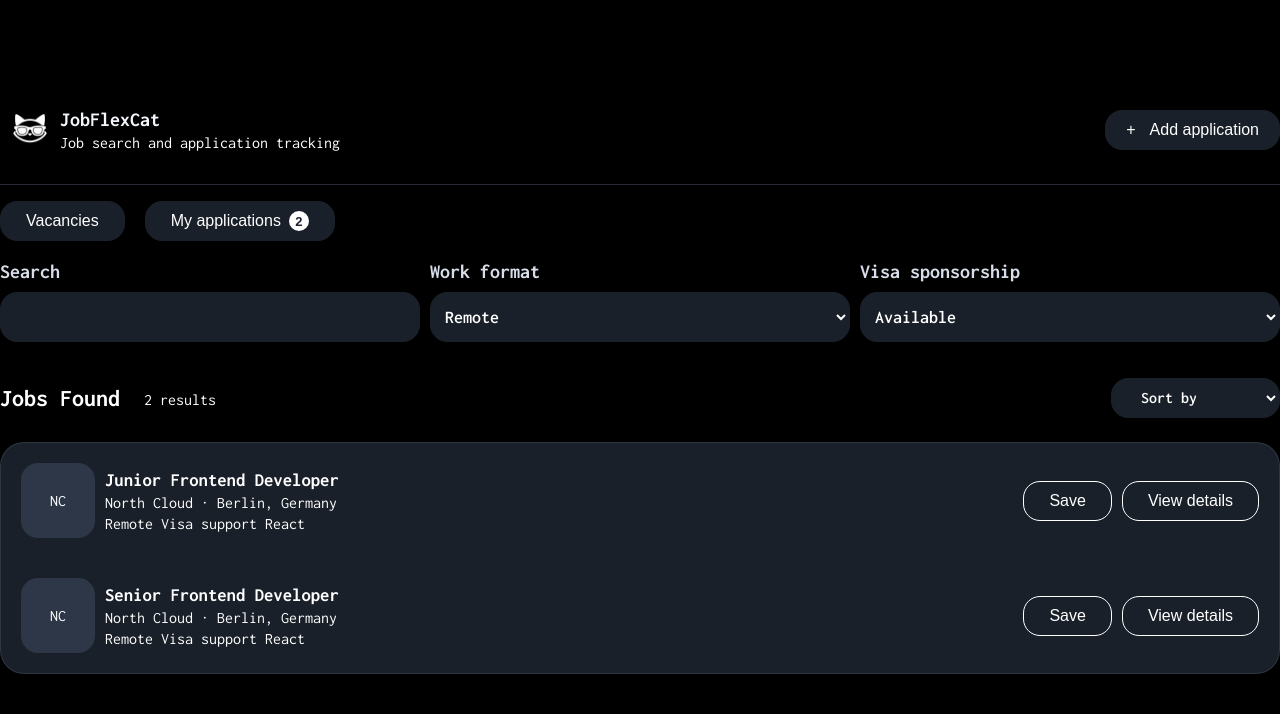
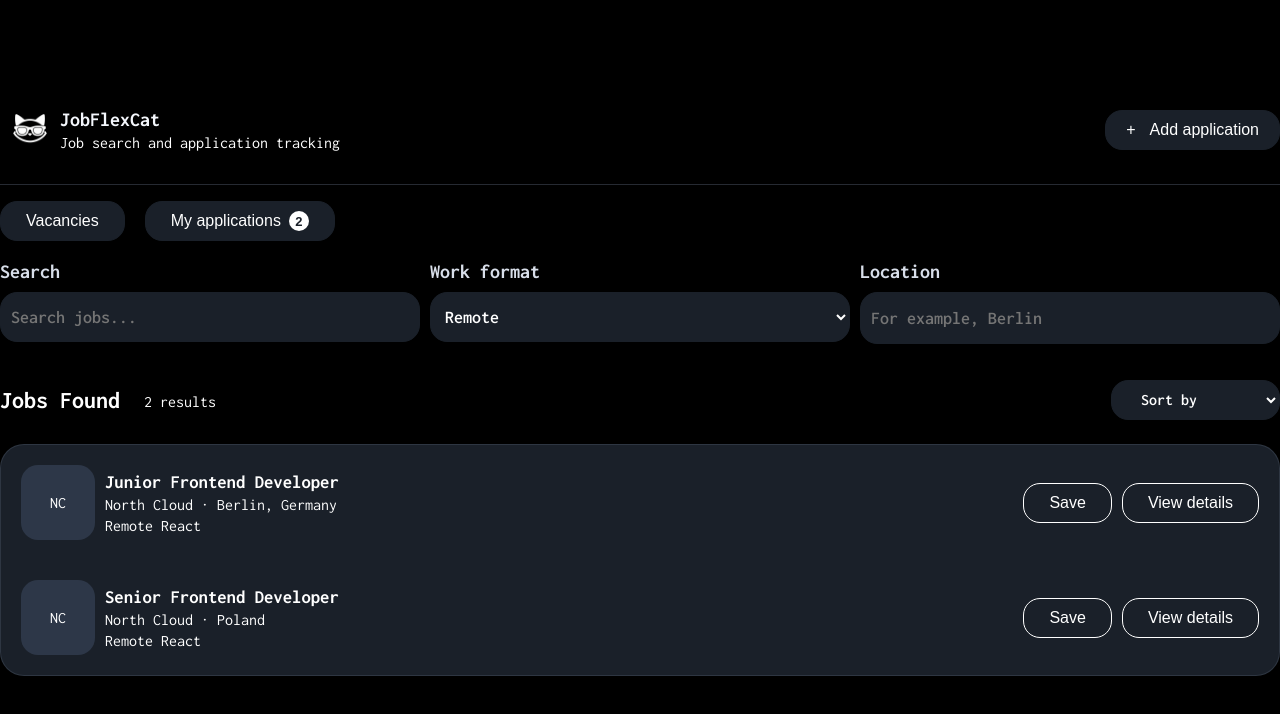
Before and after one commit to FinrichEu/MewRoute, a React (Vite) app: page / in a window 1280 px wide. Shown: the top 714 px of the page. Built offline with nearby package versions, Linux system fonts and the light colour scheme.

Commit message:
Added searchedJobs and filteredJobs

```diff
--- a/src/components/JobList.jsx
+++ b/src/components/JobList.jsx
@@ -2,6 +2,14 @@ import React from 'react'
 import JobCard from './JobCard.jsx'
 
 export default function JobList({ jobsarray }) {
+  if (jobsarray.length === 0) {
+    return (
+      <div className="job-list">
+        <p>No jobs available.</p>
+      </div>
+    )
+  }
+
   return (
     <div className="job-list">
       {jobsarray.map((item) => (
--- a/src/components/JobsPage.jsx
+++ b/src/components/JobsPage.jsx
@@ -7,6 +7,8 @@ import JobsList from './JobList.jsx'
 export default function JobsPage() {
 
   const [sortBy, setSortBy] = useState("default");
+  const [search, setSearch] = useState("");
+  const [location, setlocation] = useState("");
 
   const jobs = [
     {
@@ -15,17 +17,19 @@ export default function JobsPage() {
       title: 'Junior Frontend Developer',
       company: 'North Cloud',
       location: 'Berlin, Germany',
-      tags: ['Remote', 'Visa support', 'React'],
+      tags: ['Remote', 'React'],
       created_at: "1638006745",
+      job_types: ["Internship"]
     },
     {
       id: 2,
       logo: 'NC',
       title: 'Senior Frontend Developer',
       company: 'North Cloud',
-      location: 'Berlin, Germany',
-      tags: ['Remote', 'Visa support', 'React'],
+      location: 'Poland',
+      tags: ['Remote', 'React'],
       created_at: "1638006747",
+      job_types: ["full time"]
     }
   ]
 
@@ -40,11 +44,34 @@ export default function JobsPage() {
     return 0
   })
 
+  const searchedJobs = jobssorted.filter((job) => {
+    if (search === "") {
+      return true;
+    }
+    return job.title
+    .toLowerCase()
+    .includes(search.toLowerCase()) || job.company.toLowerCase().includes(search.toLowerCase());
+  });
+
+  const filteredJobs = searchedJobs.filter((job) => {
+    if (location === "") {
+      return true;
+    }
+
+    if (!job.location) {
+      return false;
+    }
+
+    return job.location
+    .toLowerCase()
+    .includes(location.toLowerCase())
+  });
+
   return (
     <div className="jobs-page">
-      <SearchFilters />
-      <JobsFound count={jobs.length} sortBy={sortBy} setSortBy={setSortBy} />
-      <JobsList jobsarray={jobssorted} />
+      <SearchFilters location={location} setlocation={setlocation} search={search} setSearch={setSearch} />
+      <JobsFound count={jobssorted.length} sortBy={sortBy} setSortBy={setSortBy} />
+      <JobsList jobsarray={filteredJobs} />
     </div>
   )
 }
--- a/src/components/SearchFilters.jsx
+++ b/src/components/SearchFilters.jsx
@@ -1,11 +1,17 @@
 import React from 'react'
 
-export default function SearchFilters() {
+export default function SearchFilters({ search, setSearch, location, setlocation}) {
   return (
     <div className="filter-fields">
       <div className="filter-field">
         <label htmlFor="job-search">Search</label>
-        <input id="job-search" type="search" />
+        <input
+          id="job-search"
+          type="search"
+          placeholder="Search jobs..."
+          value={search}
+          onChange={(e) => setSearch(e.target.value)}
+        />
       </div>
 
       <div className="filter-field">
@@ -19,13 +25,15 @@ export default function SearchFilters() {
       </div>
 
       <div className="filter-field">
-        <label htmlFor="visa-sponsorship">Visa sponsorship</label>
-        <select id="visa-sponsorship" defaultValue="available">
-          <option value="all">Doesn't matter</option>
-          <option value="available">Available</option>
-          <option value="unavailable">Unavailable</option>
-        </select>
+        <label htmlFor="location">Location</label>
+        <input
+          id="location"
+          type="text"
+          placeholder="For example, Berlin"
+          value={location}
+          onChange={(e) => setlocation(e.target.value)}
+        />
       </div>
-    </div>
+    </div >
   )
 }
```
